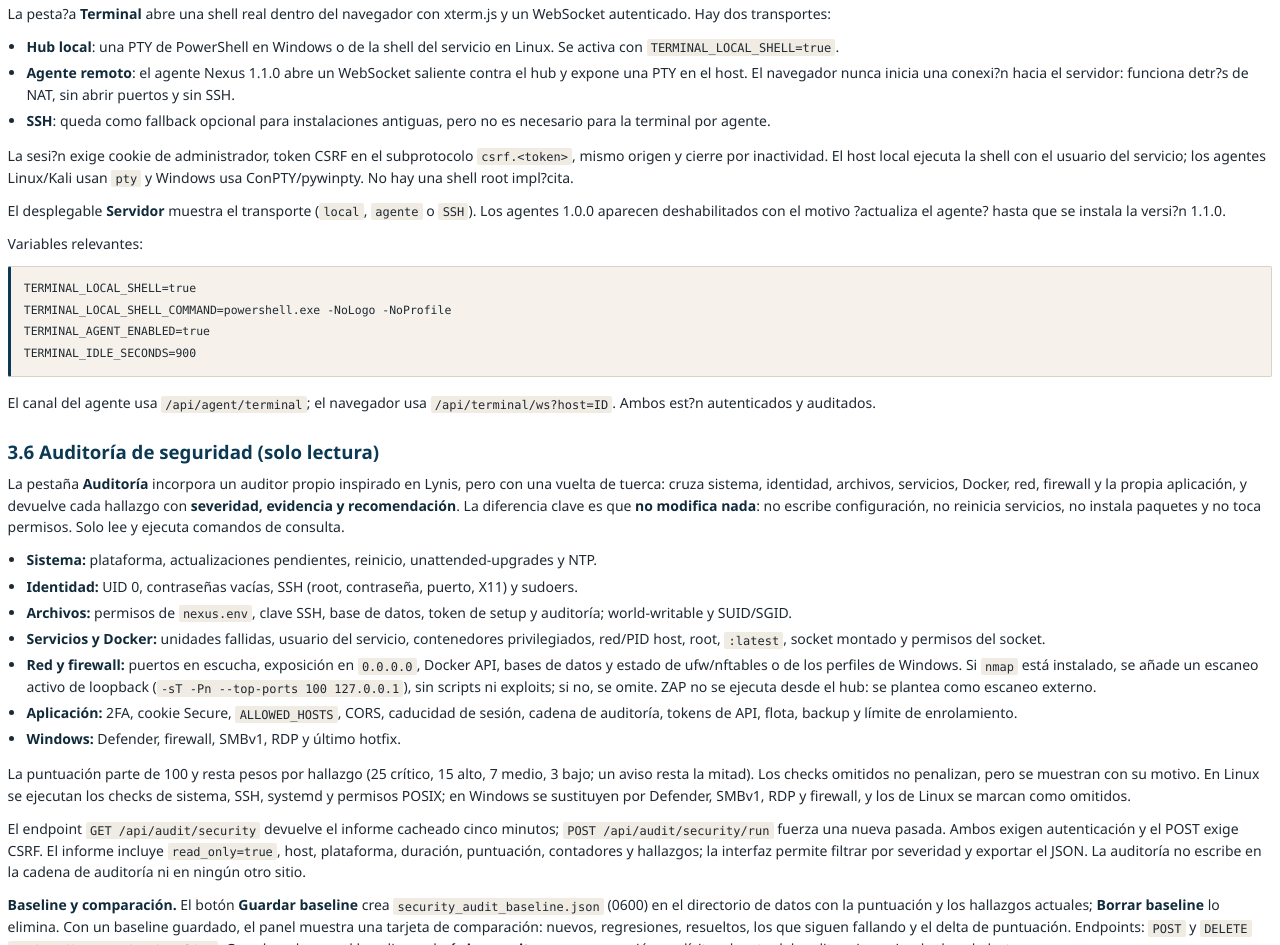
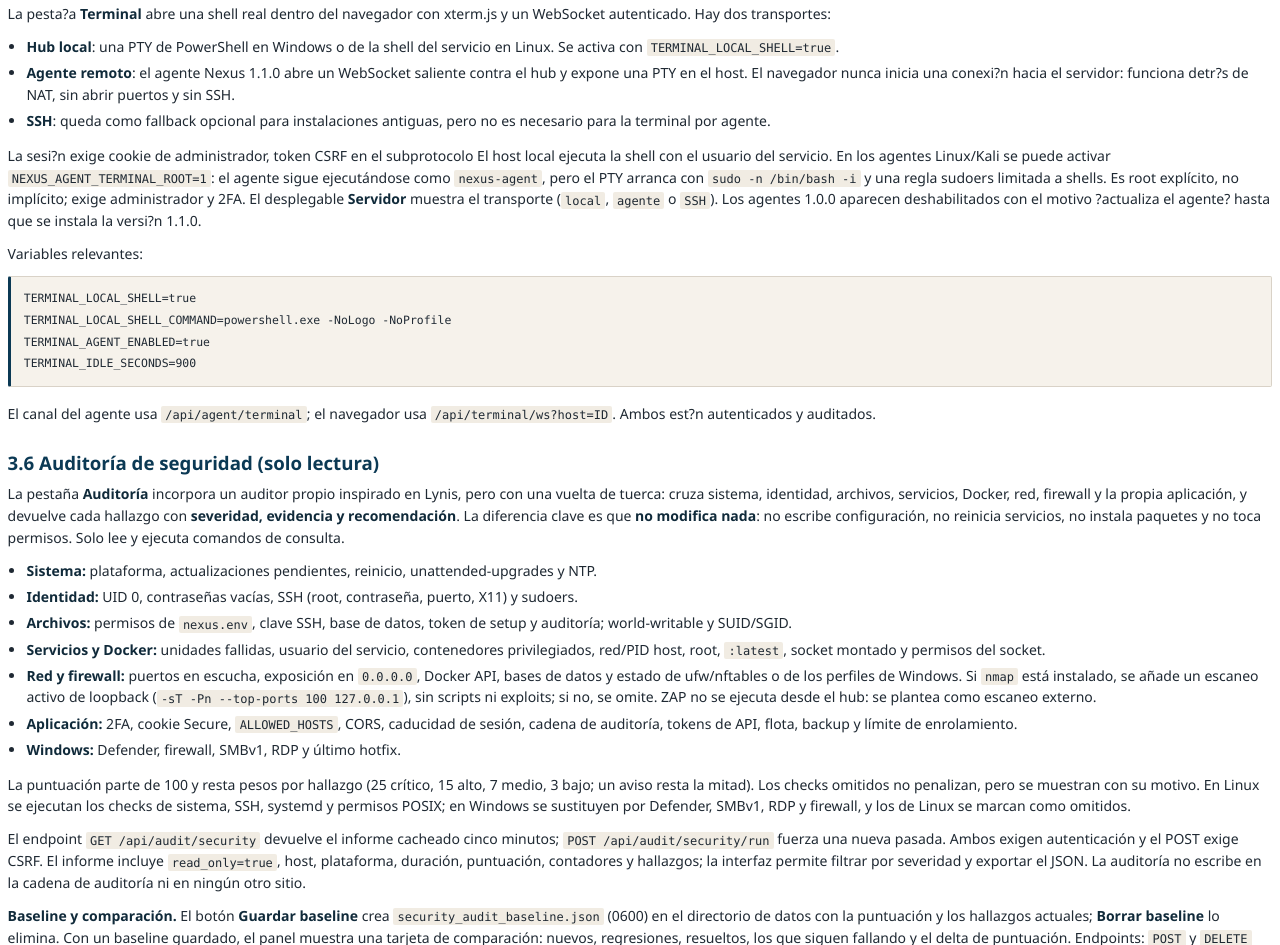
Before and after one commit to saulxz/Nexus-Core-pub, a plain HTML site: page docs/guia-educativa.html in a window 1280 px wide. Shown: the part 5745-6690 px from the top of the page. Drawn offline with Linux system fonts and the light colour scheme.

Commit message:
docs: actualizar la guía pública

```diff
--- a/docs/guia-educativa.html
+++ b/docs/guia-educativa.html
@@ -567,10 +567,12 @@ WebSocket autenticado. Hay dos transportes:</p>
   necesario para la terminal por agente.</li>
 </ul>
 <p>La sesi?n exige cookie de administrador, token CSRF en el subprotocolo
-<code>csrf.&lt;token&gt;</code>, mismo origen y cierre por inactividad. El host local ejecuta la
-shell con el usuario del servicio; los agentes Linux/Kali usan <code>pty</code> y Windows
-usa ConPTY/pywinpty. No hay una shell root impl?cita.</p>
-<p>El desplegable <strong>Servidor</strong> muestra el transporte (<code>local</code>, <code>agente</code> o <code>SSH</code>).
+El host local ejecuta la shell con el usuario del servicio. En los
+agentes Linux/Kali se puede activar <code>NEXUS_AGENT_TERMINAL_ROOT=1</code>:
+el agente sigue ejecutándose como <code>nexus-agent</code>, pero el PTY arranca
+con <code>sudo -n /bin/bash -i</code> y una regla sudoers limitada a shells.
+Es root explícito, no implícito; exige administrador y 2FA.
+El desplegable <strong>Servidor</strong> muestra el transporte (<code>local</code>, <code>agente</code> o <code>SSH</code>).
 Los agentes 1.0.0 aparecen deshabilitados con el motivo ?actualiza el agente?
 hasta que se instala la versi?n 1.1.0.</p>
 <p>Variables relevantes:</p>
```
Also changed, not shown: 1 other file.
